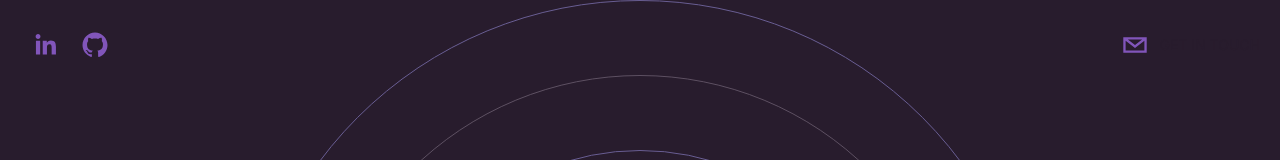
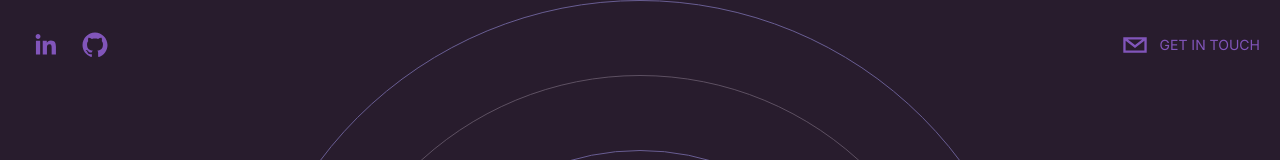
Before and after one commit to sramalho94/portfolio3.0, a Next.js app: page / in a window 1280 px wide. Shown: the top 160 px of the page. Built offline with nearby package versions, Linux system fonts and the light colour scheme.

Commit message:
changes to text color

```diff
--- a/components/Header.tsx
+++ b/components/Header.tsx
@@ -38,7 +38,7 @@ function Header({}: Props) {
           fgColor="#8155BA"
           bgColor="transparent"
         />
-        <p className="uppercase hidden md:inline-flex text-sm text-ebony">
+        <p className="uppercase hidden md:inline-flex text-sm text-violet">
           Get in Touch
         </p>
       </motion.div>
```
